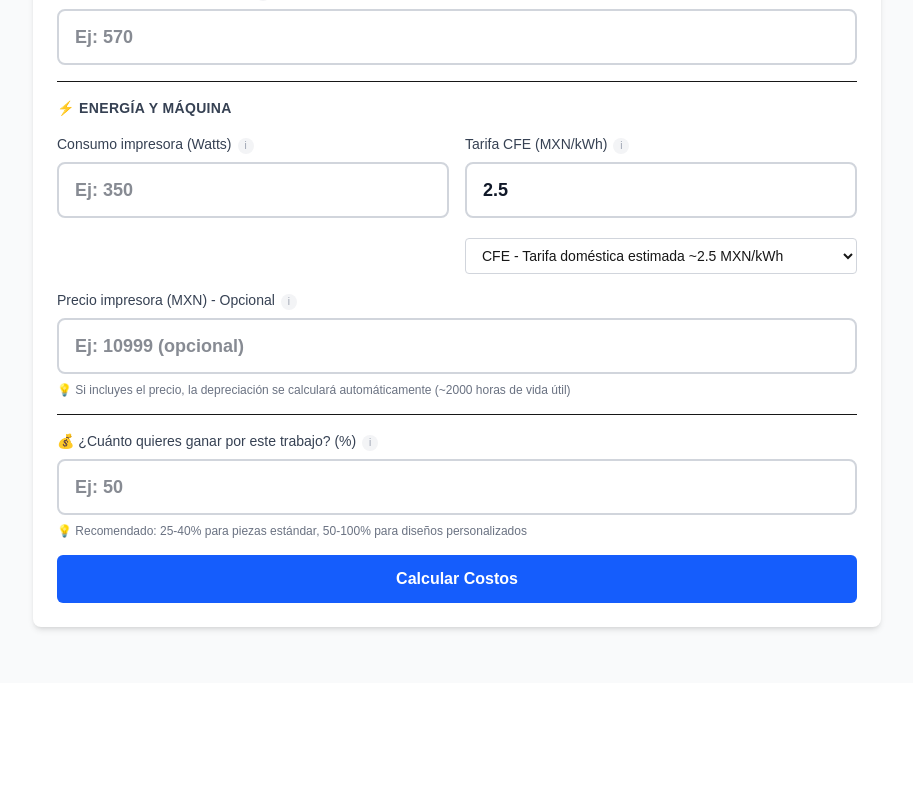
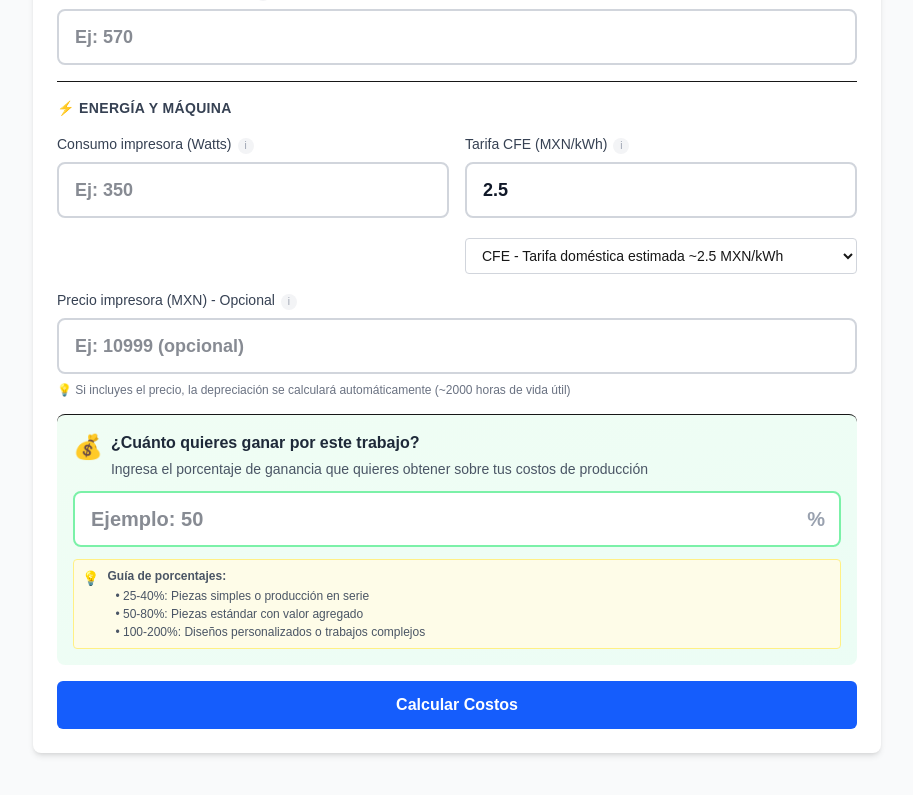
Before and after one commit to ChristopherMora/DoferLabs, a Next.js app: page /hub/calculadora-costos-impresion in a window 1280 px wide. Shown: the part 1000-1795 px from the top of the page, without its empty margins (183-1096 px from the left). Before the commit the page ends 1683 px from the top, so only its background shows below. Built offline with nearby package versions, Linux system fonts and the light colour scheme.

Commit message:
feat: Complete redesign of profit margin field with visual breakdown and clear preview

```diff
--- a/src/tools/calculadora-costos-impresion/index.tsx
+++ b/src/tools/calculadora-costos-impresion/index.tsx
@@ -1943,27 +1943,37 @@ export default function CalculadoraCostosImpresion({ onComplete, onError }: Tool
         </div>
 
         {/* Margen (opcional) */}
-        <div className="space-y-2 border-t pt-4">
-          <label className="block text-sm font-medium text-gray-700">
-            💰 ¿Cuánto quieres ganar por este trabajo? (%)
-            <InfoTooltip text="Este es TU margen de ganancia. Se suma a todos los costos (material + energía + depreciación) para calcular el precio final que le cobrarás al cliente. Ejemplo: costos $100 + 50% ganancia = cobras $150 (te quedas con $50)." />
+        <div className="space-y-3 border-t pt-4 bg-gradient-to-br from-green-50 to-emerald-50 p-4 rounded-lg">
+          <div className="flex items-start gap-2">
+            <span className="text-2xl">💰</span>
+            <div className="flex-1">
+              <label className="block text-base font-semibold text-gray-800">
+                ¿Cuánto quieres ganar por este trabajo?
               </label>
+              <p className="text-sm text-gray-600 mt-1">
+                Ingresa el porcentaje de ganancia que quieres obtener sobre tus costos de producción
+              </p>
+            </div>
+          </div>
+
+          <div className="relative">
             <input
               type="number"
               value={inputs.margenGanancia === 0 ? '' : inputs.margenGanancia}
               onChange={(e) => handleInputChange('margenGanancia', e.target.value === '' ? 0 : parseFloat(e.target.value))}
-            placeholder="Ej: 50"
-            className="w-full px-4 py-3 text-lg font-semibold text-gray-900 border-2 border-gray-300 rounded-lg focus:ring-2 focus:ring-green-500 focus:border-green-500 bg-white transition-all"
+              placeholder="Ejemplo: 50"
+              className="w-full px-4 py-3 text-xl font-bold text-gray-900 border-2 border-green-300 rounded-lg focus:ring-2 focus:ring-green-500 focus:border-green-500 bg-white transition-all"
               min="0"
               step="5"
             />
+            <span className="absolute right-4 top-1/2 -translate-y-1/2 text-xl font-bold text-gray-400">%</span>
+          </div>
+
+          {/* Preview de la ganancia */}
           {inputs.margenGanancia > 0 && inputs.pesoGramos > 0 && (
-            <div className="bg-green-50 border border-green-200 rounded-lg p-3">
-              <div className="flex items-center justify-between">
-                <span className="text-sm text-green-700 font-medium">Tu ganancia estimada:</span>
-                <span className="text-lg font-bold text-green-600">
+            <div className="bg-white border-2 border-green-300 rounded-lg p-4 space-y-3">
+              {/* Cálculo rápido */}
               {(() => {
-                    // Calcular ganancia estimada rápidamente
                 const pesoReal = inputs.pesoGramos * (1 + inputs.porcentajeMerma / 100)
                 const costoMaterial = (pesoReal * inputs.precioKgFilamento) / 1000
                 const energiaKwh = (inputs.consumoWatts * inputs.horasImpresion) / 1000
@@ -1974,16 +1984,49 @@ export default function CalculadoraCostosImpresion({ onComplete, onError }: Tool
                 }
                 const costoTotal = costoMaterial + costoEnergia + costoDepreciacion
                 const ganancia = costoTotal * (inputs.margenGanancia / 100)
-                    return `$${ganancia.toFixed(2)} MXN`
+                const precioVenta = costoTotal + ganancia
+
+                return (
+                  <>
+                    <div className="text-center pb-3 border-b border-gray-200">
+                      <p className="text-xs text-gray-500 uppercase tracking-wide mb-1">Te quedarás con</p>
+                      <p className="text-3xl font-bold text-green-600">${ganancia.toFixed(2)}</p>
+                      <p className="text-xs text-gray-500 mt-1">de ganancia neta</p>
+                    </div>
+
+                    <div className="grid grid-cols-2 gap-3 text-sm">
+                      <div className="text-center p-2 bg-gray-50 rounded">
+                        <p className="text-gray-600 text-xs mb-1">Tus costos</p>
+                        <p className="font-bold text-gray-900">${costoTotal.toFixed(2)}</p>
+                      </div>
+                      <div className="text-center p-2 bg-green-100 rounded">
+                        <p className="text-green-700 text-xs mb-1">Precio a cobrar</p>
+                        <p className="font-bold text-green-700">${precioVenta.toFixed(2)}</p>
+                      </div>
+                    </div>
+
+                    <div className="bg-blue-50 border border-blue-200 rounded p-2 text-xs text-center text-blue-800">
+                      📊 Cobrarás <span className="font-bold">${precioVenta.toFixed(2)}</span>,
+                      de los cuales <span className="font-bold">${costoTotal.toFixed(2)}</span> cubren tus costos
+                      y <span className="font-bold text-green-600">${ganancia.toFixed(2)}</span> es tu ganancia ({inputs.margenGanancia}%)
+                    </div>
+                  </>
+                )
               })()}
-                </span>
-              </div>
-              <p className="text-xs text-green-600 mt-1">
-                Precio final = costos + {inputs.margenGanancia}% ganancia
-              </p>
             </div>
           )}
-          <p className="text-xs text-gray-500">💡 Recomendado: 25-40% para piezas estándar, 50-100% para diseños personalizados</p>
+
+          <div className="flex items-start gap-2 bg-yellow-50 border border-yellow-200 rounded p-2">
+            <span className="text-sm">💡</span>
+            <div className="text-xs text-gray-600 flex-1">
+              <span className="font-semibold">Guía de porcentajes:</span>
+              <ul className="mt-1 space-y-0.5 ml-2">
+                <li>• 25-40%: Piezas simples o producción en serie</li>
+                <li>• 50-80%: Piezas estándar con valor agregado</li>
+                <li>• 100-200%: Diseños personalizados o trabajos complejos</li>
+              </ul>
+            </div>
+          </div>
         </div>
 
         {/* Botón calcular */}
```
Lines whose indentation alone changed are shown as unchanged.
